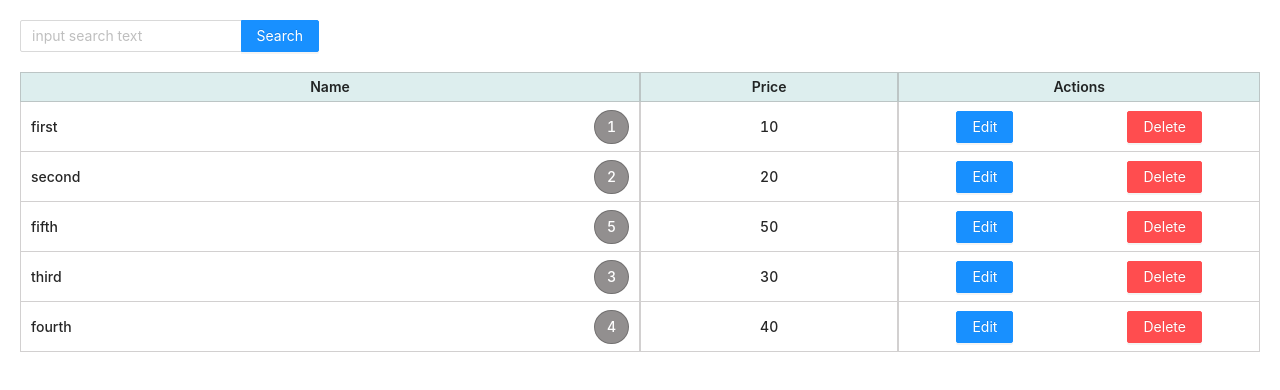
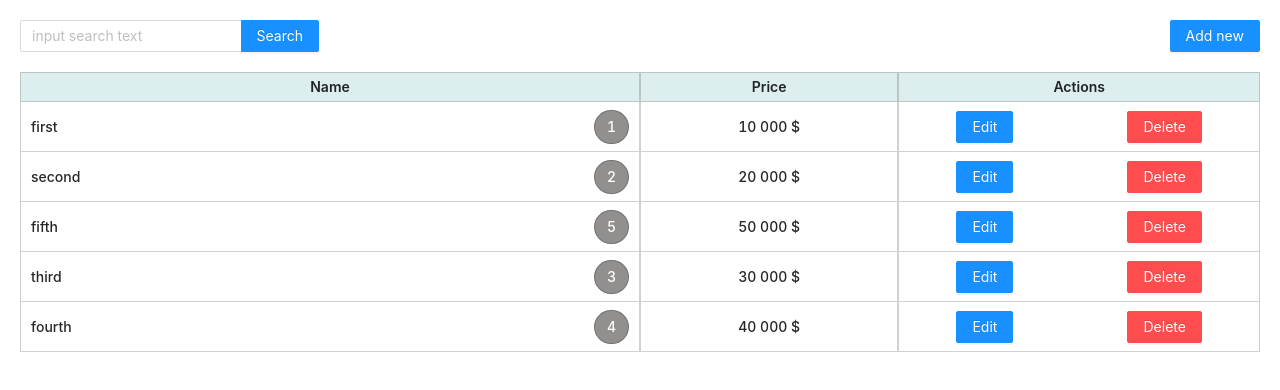
Before and after one commit to UnDanilka/saga-app, a React (Create React App) app: page / in a window 1280 px wide. Shown: the top 390 px of the page. Built offline with nearby package versions, Linux system fonts and the light colour scheme; data requests are answered from the project's data file.

Commit message:
feat:added Edit Modal

```diff
--- a/data/db.json
+++ b/data/db.json
@@ -5,7 +5,7 @@
       "name": "first",
       "email": "first@gmail.com",
       "count": 1,
-      "price": 10,
+      "price": 10000,
       "delivery": { "country": "Russia", "cities": ["Kazan"] }
     },
     {
@@ -13,7 +13,7 @@
       "name": "second",
       "email": "second@gmail.com",
       "count": 2,
-      "price": 20,
+      "price": 20000,
       "delivery": { "country": "Russia", "cities": ["Moscow"] }
     },
     {
@@ -21,7 +21,7 @@
       "name": "fifth",
       "email": "fifth@gmail.com",
       "count": 5,
-      "price": 50,
+      "price": 50000,
       "delivery": null
     },
     {
@@ -29,7 +29,7 @@
       "name": "third",
       "email": "third@gmail.com",
       "count": 3,
-      "price": 30,
+      "price": 30000,
       "delivery": { "country": "Russia", "cities": ["Saratov, Samara"] }
     },
     {
@@ -37,7 +37,7 @@
       "name": "fourth",
       "email": "fourth@gmail.com",
       "count": 4,
-      "price": 40,
+      "price": 40000,
       "delivery": null
     }
   ]
--- /dev/null
+++ b/src/components/Modal/EditAddModal.js
@@ -0,0 +1,20 @@
+import React from "react";
+import { Modal } from "antd";
+
+const EditAddModal = ({ editModal, setEditModal }) => {
+  const handleOk = () => {
+    setEditModal((prev) => {
+      return { product: null, visible: false };
+    });
+  };
+
+  return (
+    <Modal
+      title="Basic Modal"
+      visible={editModal.visible}
+      onOk={handleOk}
+    ></Modal>
+  );
+};
+
+export default EditAddModal;
--- a/src/components/Product/Product.jsx
+++ b/src/components/Product/Product.jsx
@@ -7,12 +7,18 @@ import { useDispatch } from "react-redux";
 import { deleteProduct } from "../../redux/actions/productsActions";
 
 const Product = (props) => {
-  const { product } = props;
+  const { product, setEditModal } = props;
 
   const dispatch = useDispatch();
 
   const handleDeleteProduct = (id) => {
     dispatch(deleteProduct(id));
+  };
+
+  const handleEdit = () => {
+    setEditModal((prev) => {
+      return { product, visible: true };
+    });
   };
 
   return (
@@ -30,12 +36,14 @@ const Product = (props) => {
       </Col>
       <Col span={5}>
         <div className={`${classes.row_item} ${classes.row_item_price}`}>
-          {product.price}
+          {product.price.toLocaleString("ru")} $
         </div>
       </Col>
       <Col span={7}>
         <div className={`${classes.row_item} ${classes.row_item_actions}`}>
-          <Button type="primary">Edit</Button>
+          <Button type="primary" onClick={handleEdit}>
+            Edit
+          </Button>
 
           <Button
             onClick={() => confirmDeleting(product.id, handleDeleteProduct)}
--- a/src/components/Table/Table.jsx
+++ b/src/components/Table/Table.jsx
@@ -3,12 +3,18 @@ import classes from "./Table.module.css";
 import Product from "../Product/Product";
 import Search from "../Search/Search";
 import Header from "../Header/Header";
+import { Button } from "antd";
+import EditAddModal from "../Modal/EditAddModal";
 
 const Table = (props) => {
   const { products } = props.data;
   const [productsState, setProductsState] = useState(products);
   const [sorting, setSorting] = useState({ name: null, price: null });
   const [searchValue, setSearchValue] = useState("");
+  const [editModal, setEditModal] = useState({
+    visible: false,
+    products: null,
+  });
 
   useEffect(() => {
     setProductsState(products.filter((p) => p.name.includes(searchValue)));
@@ -49,19 +55,37 @@ const Table = (props) => {
     });
   }, [products, searchValue, sorting]);
 
+  const handleAdd = () => {
+    setEditModal((prev) => {
+      return { product: null, visible: true };
+    });
+  };
+
   return (
     <div style={{ overflow: "auto" }}>
       <div className={classes.main_table}>
+        <div className={classes.widgets}>
           <Search
             products={products}
             setProductsState={setProductsState}
             searchValue={searchValue}
             setSearchValue={setSearchValue}
           />
+          <Button type="primary" onClick={handleAdd}>
+            Add new
+          </Button>
+        </div>
         <Header sorting={sorting} setSorting={setSorting} />
         {productsState.map((product, index) => {
-          return <Product product={product} key={index} />;
+          return (
+            <Product
+              product={product}
+              key={index}
+              setEditModal={setEditModal}
+            />
+          );
         })}
+        <EditAddModal editModal={editModal} setEditModal={setEditModal} />
       </div>
     </div>
   );
--- a/src/components/Table/Table.module.css
+++ b/src/components/Table/Table.module.css
@@ -2,3 +2,8 @@
   padding: 20px;
   min-width: 500px;
 }
+
+.widgets {
+  display: flex;
+  justify-content: space-between;
+}
```
Lines whose indentation alone changed are shown as unchanged.
